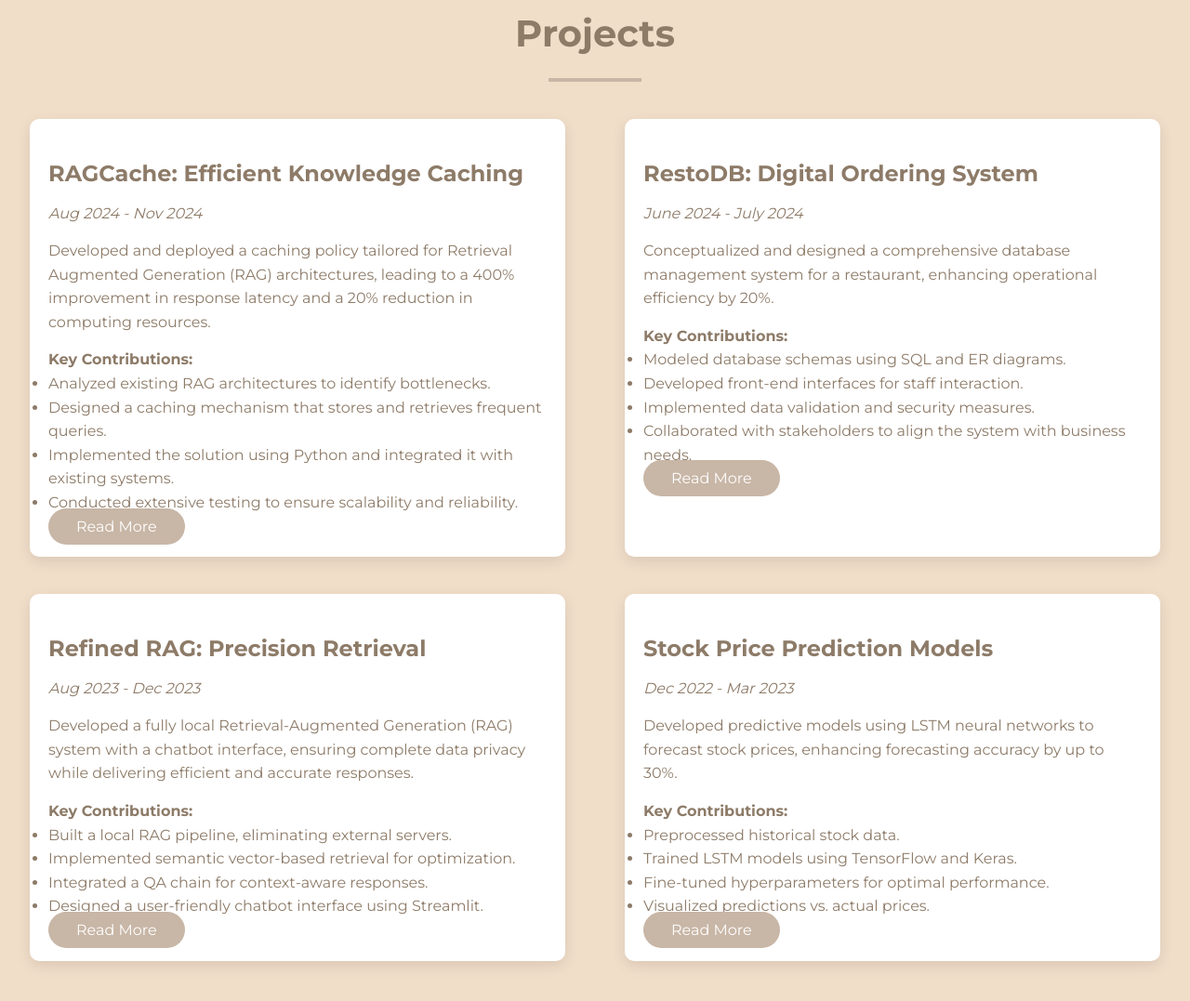
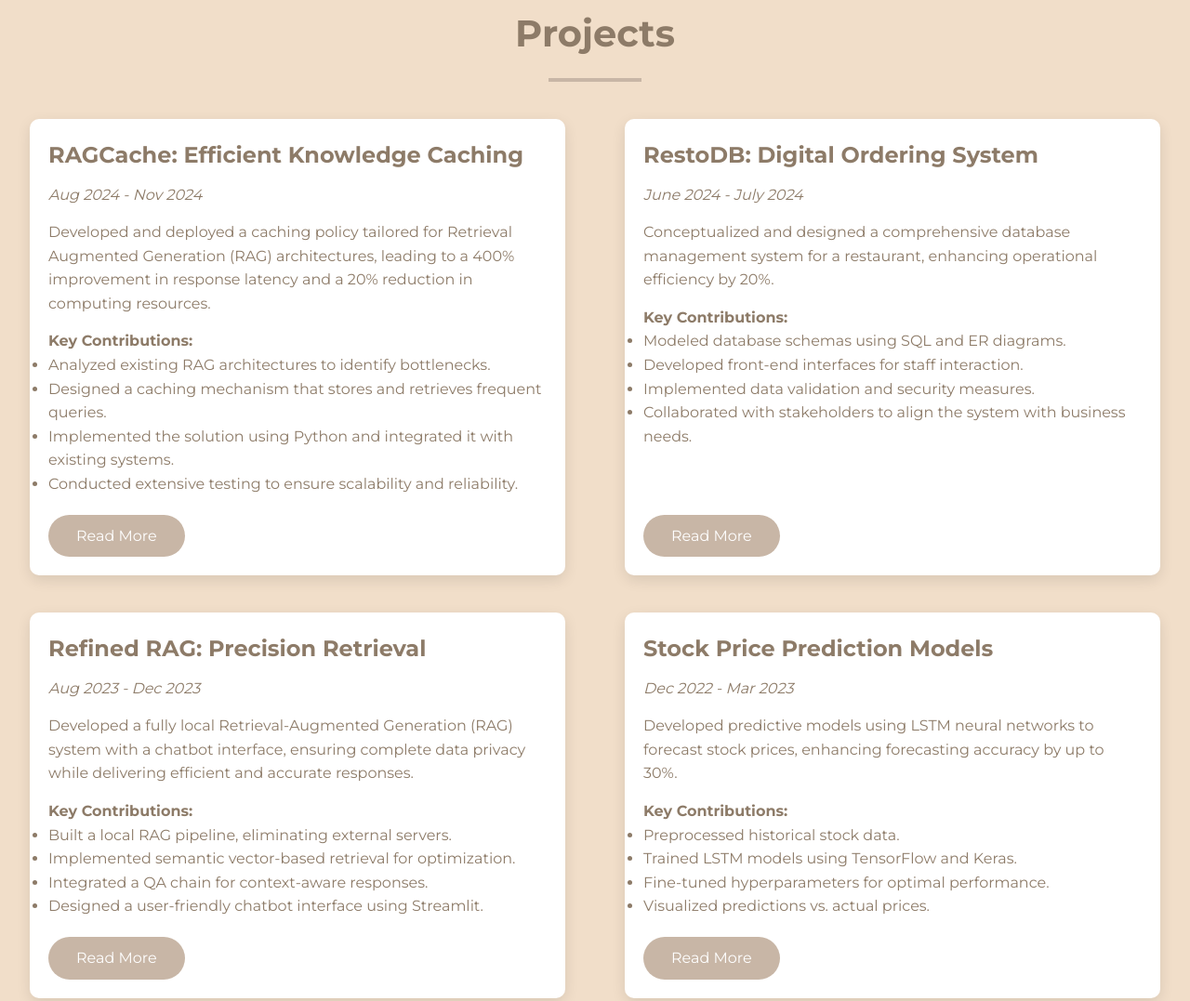
Before and after one commit to vishesh711/vishesh711.github.io, a plain HTML site: page index.html in a window 1280 px wide. Shown: the part 1900-2977 px from the top of the page at 93% size. Drawn offline with nearby package versions, Linux system fonts and the light colour scheme.

Commit message:
read more fixed style.css

```diff
--- a/style.css
+++ b/style.css
@@ -242,6 +242,7 @@ section h2::after {
     display: flex;
     flex-wrap: wrap;
     justify-content: space-around;
+    align-items: stretch; /* Ensure cards align vertically */
 }
 
 .project-card {
@@ -251,12 +252,18 @@ section h2::after {
     border-radius: 10px;
     overflow: hidden;
     box-shadow: 0 5px 15px rgba(0,0,0,0.1);
+    display: flex;
+    flex-direction: column; /* Allows pushing button to bottom */
+    padding: 20px;
     transition: transform 0.3s;
-    padding-top: 20px;
+    /* If needed, enforce a min-height to ensure uniform card size */
+    /* min-height: 650px; */
 }
 
 .project-info {
-    padding: 20px;
+    flex: 1;
+    display: flex;
+    flex-direction: column;
 }
 
 .project-info h3 {
@@ -271,6 +278,11 @@ section h2::after {
     color: var(--primary-color);
 }
 
+.project-info ul {
+    margin-bottom: 20px;
+    flex: 1;
+}
+
 .project-card a.btn {
     background: var(--accent-color);
     color: #fff;
@@ -279,6 +291,8 @@ section h2::after {
     font-size: 1em;
     border-radius: 50px;
     transition: background 0.3s, color 0.3s;
+    margin-top: auto; /* Push the button to the bottom within the card */
+    align-self: start;
 }
 
 .project-card a.btn:hover {
@@ -486,7 +500,6 @@ section h2::after {
     transform: scale(1.1);
 }
 
-
 #contact-form {
     flex: 0 0 55%;
 }
```
